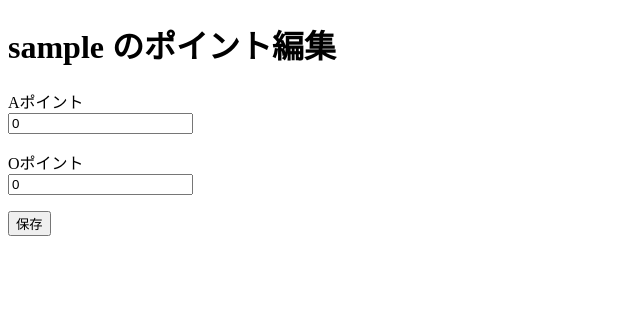
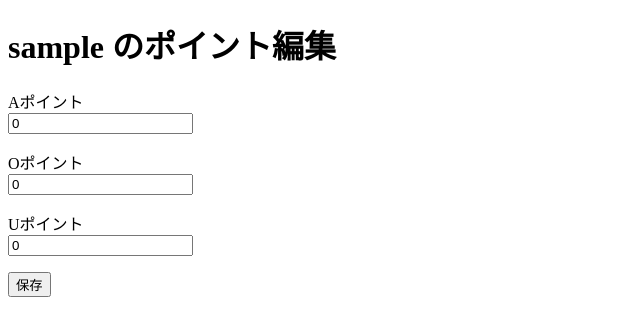
Before and after one commit to leococonut8585/Famigliapp, a Flask app: a page that uses app/punto/templates/punto/punto_edit_form.html in a window 1280 px wide. Shown: the top 336 px of the page, without its empty margins (0-640 px from the left). Run offline with Flask 3, Linux system fonts and the light colour scheme; the visitor is signed in with stand-in values (Sample User, id 1).

Commit message:
Display U points on edit screen

```diff
--- a/app/punto/forms.py
+++ b/app/punto/forms.py
@@ -10,4 +10,5 @@ class EditPointsForm(FlaskForm):
 
     a = IntegerField("Aポイント", validators=[DataRequired()])
     o = IntegerField("Oポイント", validators=[DataRequired()])
+    u = IntegerField("Uポイント", render_kw={"readonly": True})
     submit = SubmitField("保存")
--- a/app/punto/routes.py
+++ b/app/punto/routes.py
@@ -44,7 +44,7 @@ def edit(username: str):
     points = utils.load_points()
     old_a = points.get(username, {}).get("A", 0)
     old_o = points.get(username, {}).get("O", 0)
-    form = EditPointsForm(a=old_a, o=old_o)
+    form = EditPointsForm(a=old_a, o=old_o, u=old_a - old_o)
     if form.validate_on_submit():
         points[username] = {"A": form.a.data, "O": form.o.data}
         utils.save_points(points)
@@ -52,6 +52,7 @@ def edit(username: str):
         flash("保存しました")
         return redirect(url_for("punto.dashboard"))
 
+    form.u.data = form.a.data - form.o.data
     return render_template("punto/punto_edit_form.html", form=form, username=username)
 
 
--- a/app/punto/templates/punto/punto_edit_form.html
+++ b/app/punto/templates/punto/punto_edit_form.html
@@ -6,6 +6,21 @@
     {{ form.hidden_tag() }}
     <p>{{ form.a.label }}<br>{{ form.a(size=5) }}</p>
     <p>{{ form.o.label }}<br>{{ form.o(size=5) }}</p>
+    <p>{{ form.u.label }}<br>{{ form.u(size=5, readonly=True) }}</p>
     <p>{{ form.submit() }}</p>
 </form>
+<script>
+document.addEventListener('DOMContentLoaded', function() {
+    const a = document.getElementById('{{ form.a.id }}');
+    const o = document.getElementById('{{ form.o.id }}');
+    const u = document.getElementById('{{ form.u.id }}');
+    function updateU() {
+        const av = parseInt(a.value) || 0;
+        const ov = parseInt(o.value) || 0;
+        u.value = av - ov;
+    }
+    a.addEventListener('input', updateU);
+    o.addEventListener('input', updateU);
+});
+</script>
 {% endblock %}
```
Also changed, not shown: tests/test_punto_routes.py (+11 -0 lines).
